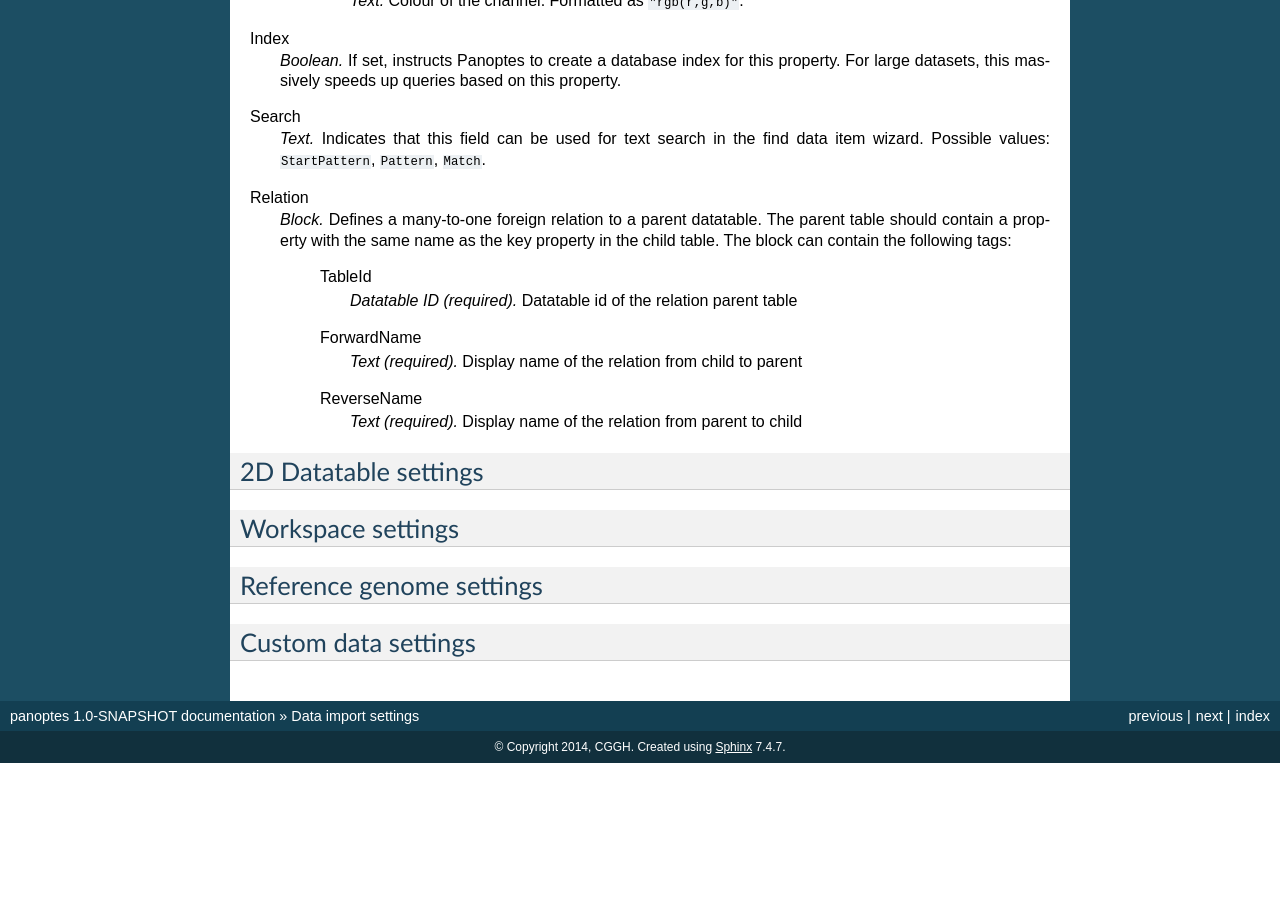
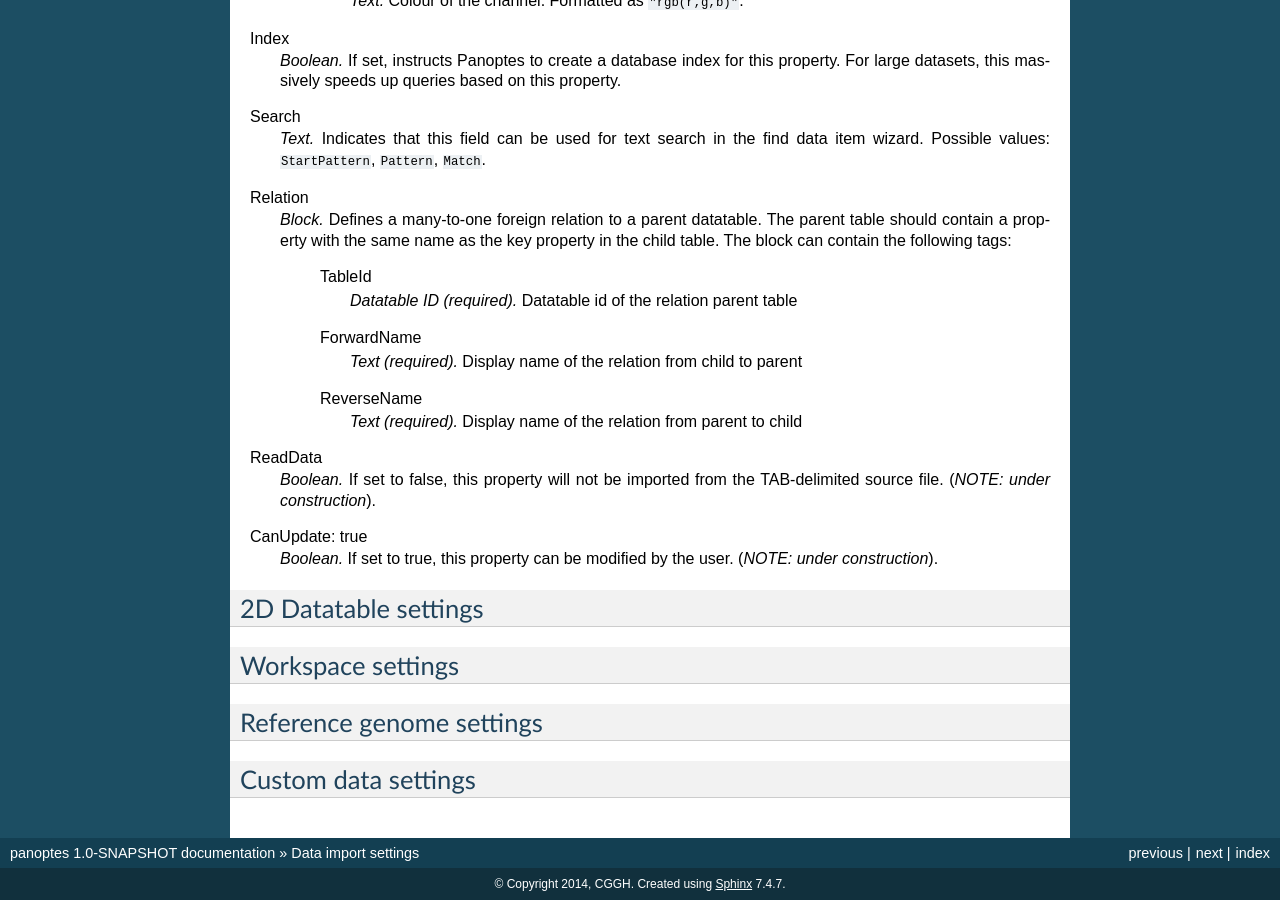
Before and after one commit to cggh/panoptes, a Sphinx documentation site: the page built from documentation/importsettings.rst, in a window 1280 px wide and 900 px high, scrolled down 4082 px. Built offline with Sphinx 7.4.7, drawn with Linux system fonts in a browser that asks for light colours; before the commit the page ends 4845 px from its top, so only the background shows below that.

Commit message:
Update importsettings.rst

```diff
--- a/documentation/importsettings.rst
+++ b/documentation/importsettings.rst
@@ -218,6 +218,13 @@ Relation
     ReverseName
       *Text (required).* Display name of the relation from parent to child
 
+ReadData
+  *Boolean.* If set to false, this property will not be imported from the TAB-delimited source file. (*NOTE: under construction*).
+
+CanUpdate: true
+  *Boolean.* If set to true, this property can be modified by the user. (*NOTE: under construction*).
+
+
 
 
 2D Datatable settings
```
